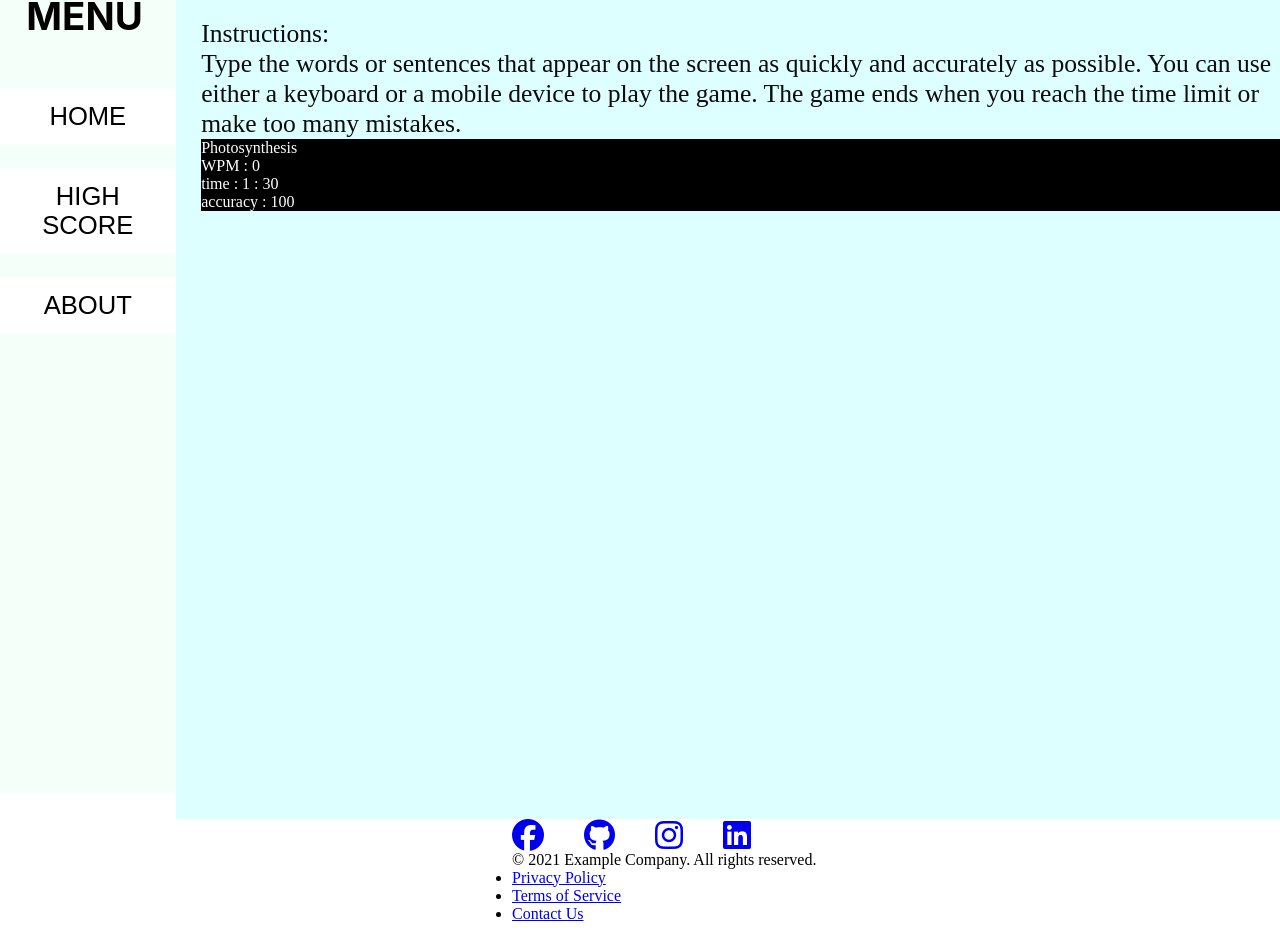
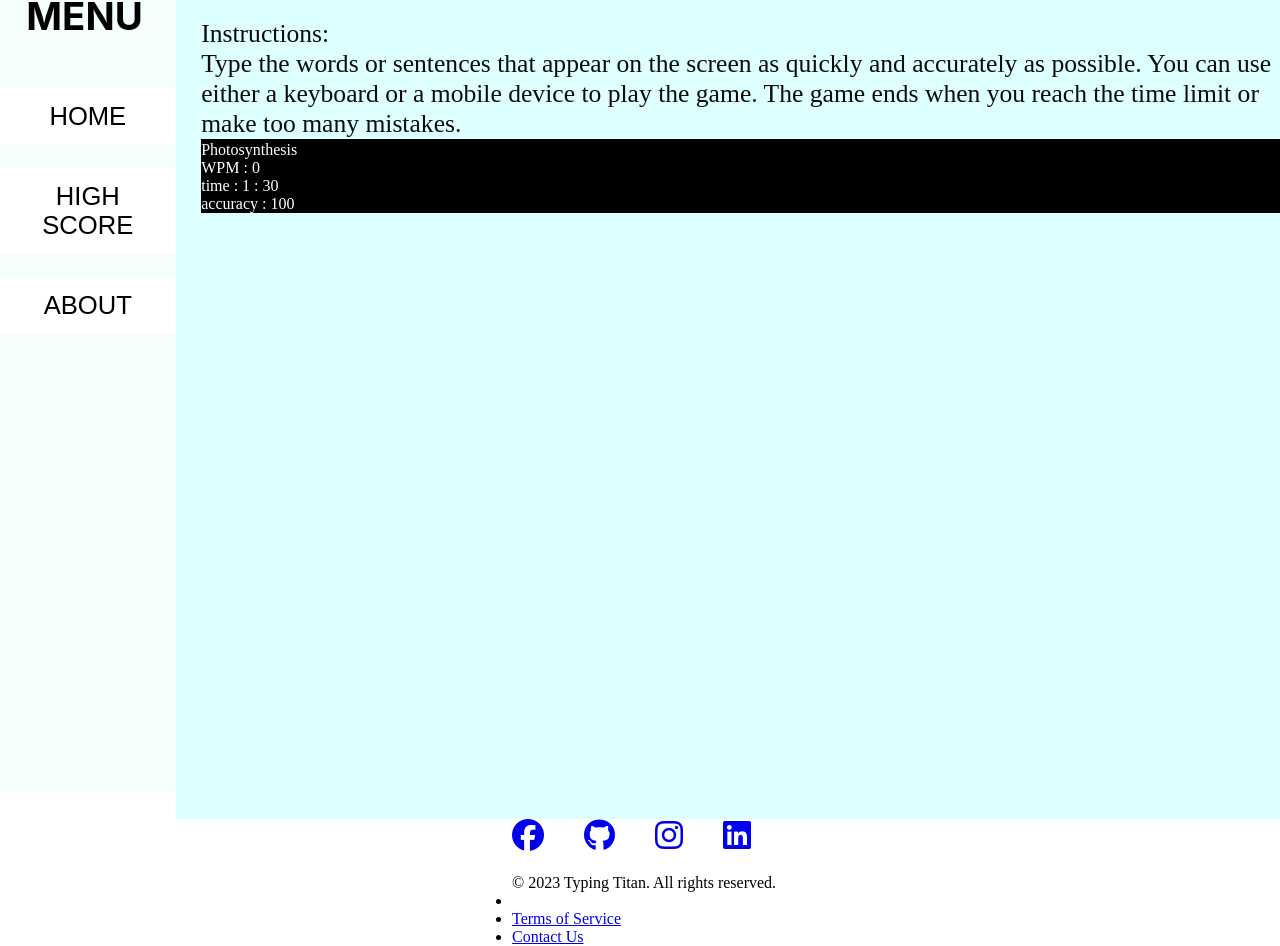
Before and after one commit to mammukb/typing_titan, a React (Create React App) app: page /game in a window 1280 px wide. Shown: the part 87-1033 px from the top of the page. Before the commit the page ends 1010 px from the top, so only its background shows below. Built offline with nearby package versions, Linux system fonts and the light colour scheme.

Commit message:
nothing special

```diff
--- a/src/components/Home/Home.js
+++ b/src/components/Home/Home.js
@@ -2,6 +2,8 @@ import React from 'react'
 import './Home.css'
 import { useState } from 'react';
 import {useNavigate,} from 'react-router'
+
+
 
 
 
@@ -19,9 +21,10 @@ function Home() {
      <form action="">
      <input className='inputbar'   onChange={(e)=> {setuser(e.target.value); console.log(user)}}
      placeholder='Enter Your Name' type="text" />
-     <input className='submitbtn'   onClick={()=>{navigate("/game")}}  type="submit" />
+     <input className='submitbtn'   onClick={()=>{ user? navigate("/game"): alert("Enter Your Name")}}  type="submit" />
      </form>
      </div>
+
 
 
 
--- a/src/components/Navbar/Navbar.js
+++ b/src/components/Navbar/Navbar.js
@@ -1,6 +1,7 @@
 import React from 'react'
 import './Navbar.css'
 import {useNavigate,} from 'react-router'
+
 
 function Navbar() {
   const navigate= useNavigate();
--- a/src/components/footer/Footer.js
+++ b/src/components/footer/Footer.js
@@ -8,14 +8,14 @@ function Footer() {
     <footer>
     <div className="container">
       <div className="social-media">
-        <a href="https://www.facebook.com"><i className="fab fa-facebook fa-2x"></i></a>
-        <a href="https://www.twitter.com"><i className="fab fa-github fa-2x"></i></a>
-        <a href="https://www.instagram.com"><i className="fab fa-instagram fa-2x"></i></a>
-        <a href="https://www.linkedin.com"><i className="fab fa-linkedin fa-2x"></i></a>
+        <a href="https://www.facebook.com/muhammed.kb.39?mibextid=ZbWKwL"><i className="fab fa-facebook fa-2x"></i></a>
+        <a href="https://github.com/mammukb"><i className="fab fa-github fa-2x"></i></a>
+        <a href="https://instagram.com/__mammu_kb__?igshid=ZDdkNTZiNTM="><i className="fab fa-instagram fa-2x"></i></a>
+        <a href="http://www.linkedin.com/in/muhammedkb"><i className="fab fa-linkedin fa-2x"></i></a>
       </div>
-      <p>&copy; 2021 Example Company. All rights reserved.</p>
+      <p>&copy; 2023 Typing Titan. All rights reserved.</p>
       <ul>
-        <li><a href="#">Privacy Policy</a></li>
+        <li></li>
         <li><a href="#">Terms of Service</a></li>
         <li><a href="#">Contact Us</a></li>
       </ul>
--- a/src/components/footer/footer.css
+++ b/src/components/footer/footer.css
@@ -12,3 +12,6 @@
 
     padding-right: 20px;
 }
+p{
+    margin-top: 3%;
+}
```
